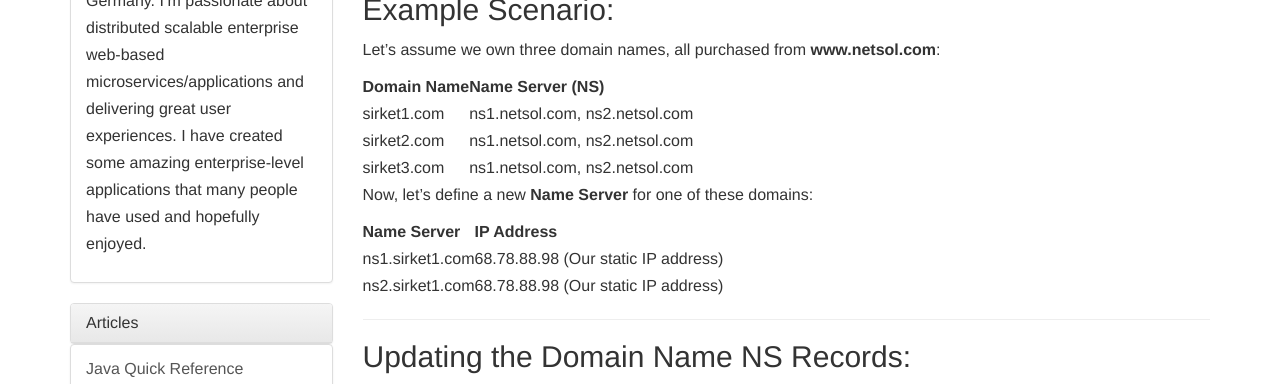
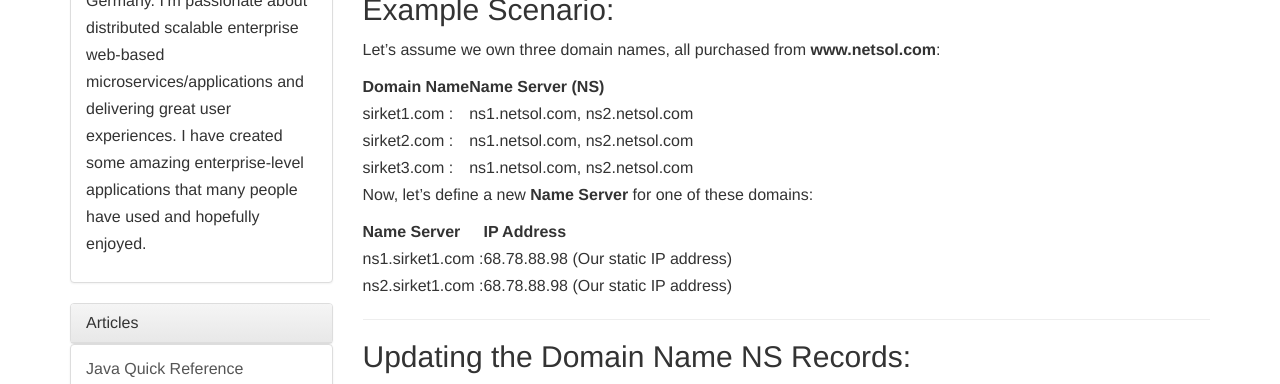
Before and after one commit to atillatan/blog, a Jekyll site: the page built from _articles/changing-the-responsible-dns-a-domain-name.md, in a window 1280 px wide and 900 px high, scrolled down 315 px. Shown: the part 155-539 px from the top of the window. Built offline with Jekyll 4.4.1, drawn with Linux system fonts in a browser that asks for light colours; nearby versions of some CDN libraries; comment, search, counter and statistics services are not loaded.

```diff
--- a/_articles/changing-the-responsible-dns-a-domain-name.md
+++ b/_articles/changing-the-responsible-dns-a-domain-name.md
@@ -42,16 +42,16 @@ Let’s assume we own three domain names, all purchased from **www.netsol.com**:
 
 | Domain Name     | Name Server (NS)                     |
 |-----------------|--------------------------------------|
-| sirket1.com     | ns1.netsol.com, ns2.netsol.com      |
-| sirket2.com     | ns1.netsol.com, ns2.netsol.com      |
-| sirket3.com     | ns1.netsol.com, ns2.netsol.com      |
+| sirket1.com :   | ns1.netsol.com, ns2.netsol.com      |
+| sirket2.com :   | ns1.netsol.com, ns2.netsol.com      |
+| sirket3.com :   | ns1.netsol.com, ns2.netsol.com      |
 
 Now, let’s define a new **Name Server** for one of these domains:
 
 | Name Server      | IP Address            |
 |------------------|------------------------|
-| ns1.sirket1.com  | 68.78.88.98 (Our static IP address) |
-| ns2.sirket1.com  | 68.78.88.98 (Our static IP address) |
+| ns1.sirket1.com : | 68.78.88.98 (Our static IP address) |
+| ns2.sirket1.com : | 68.78.88.98 (Our static IP address) |
 
 ---
 
```
